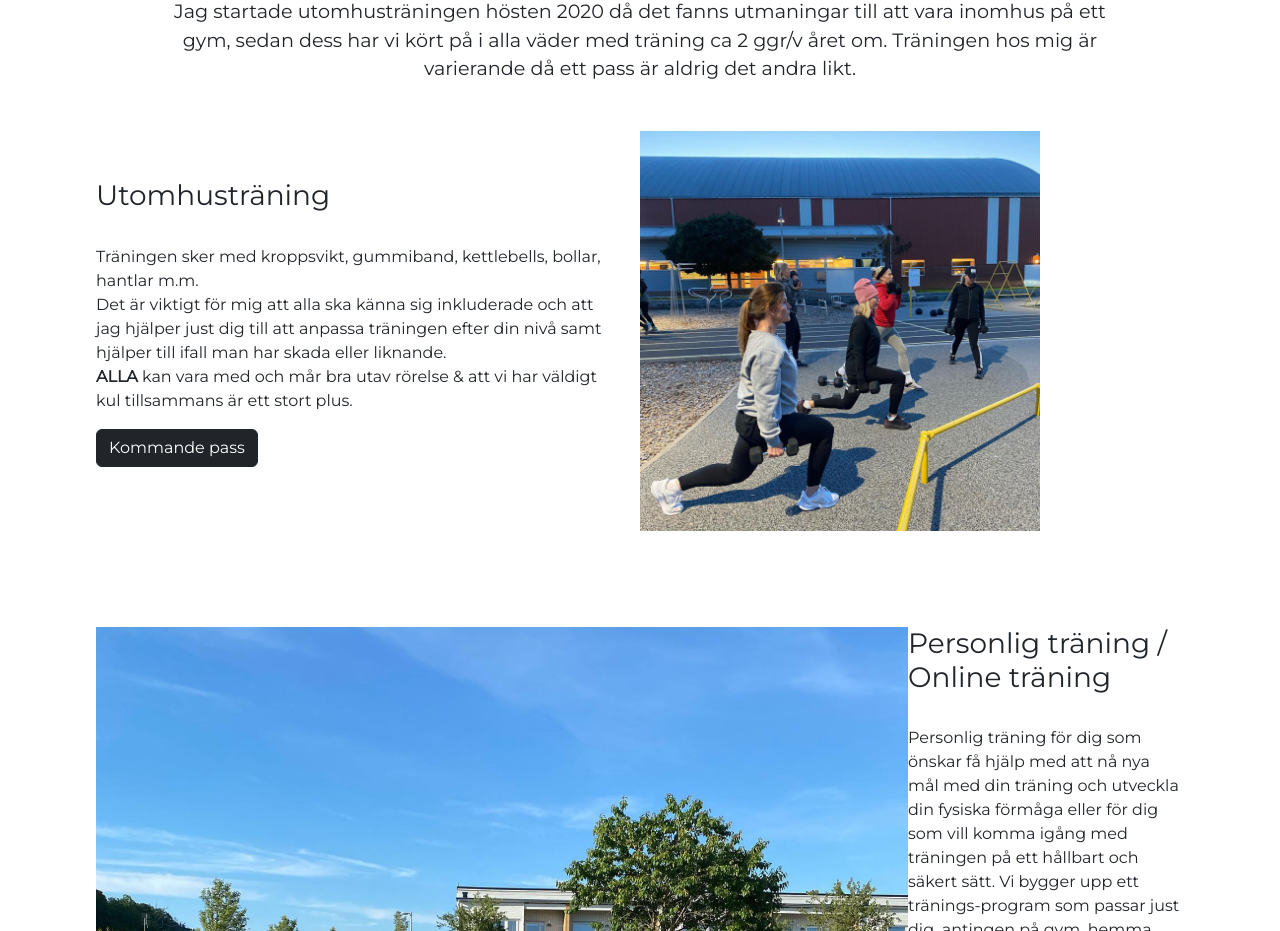
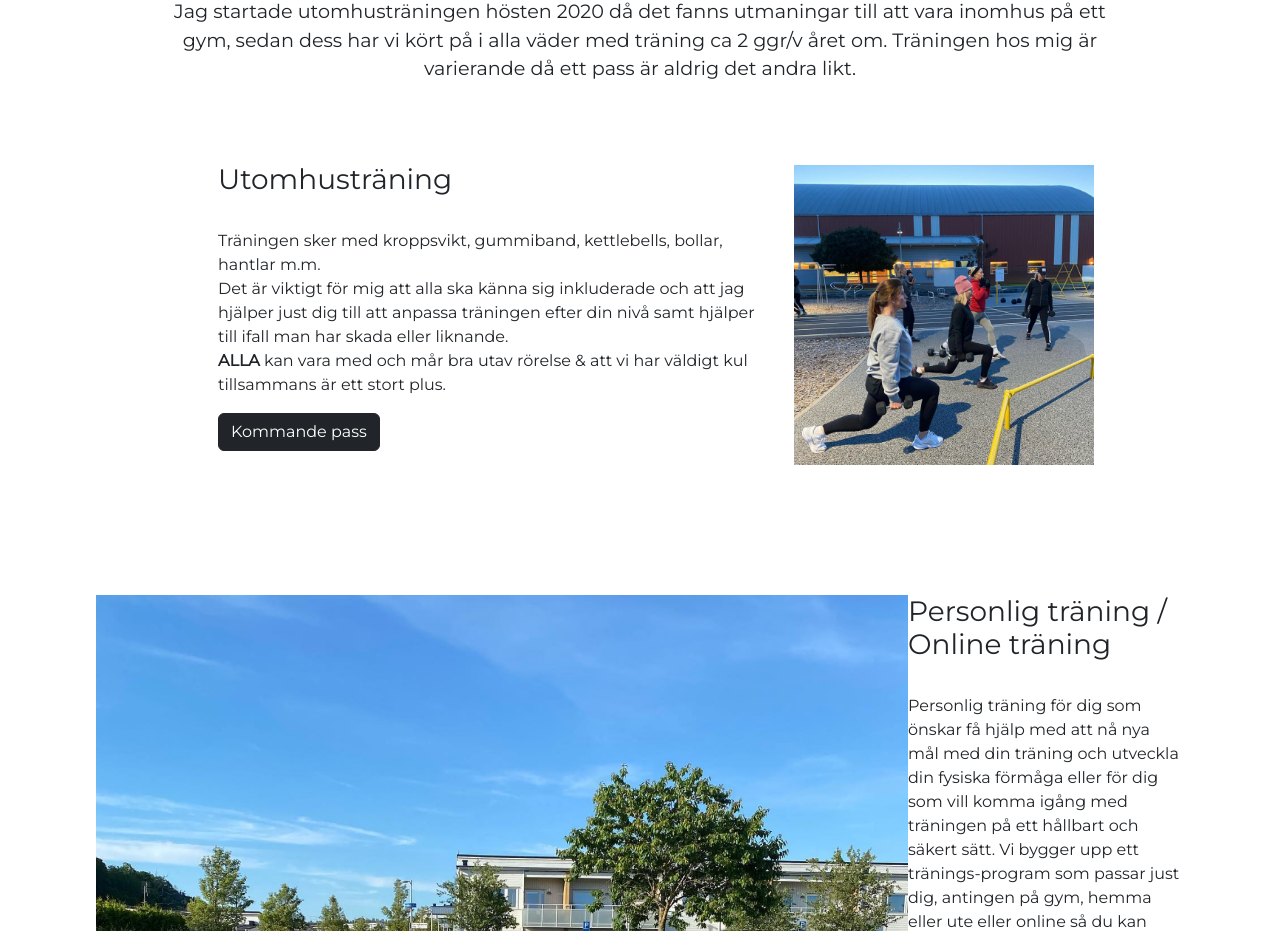
Before and after one commit to JannieBackman/examensarbete, a React (Create React App) app: page / in a window 1280 px wide. Shown: the part 818-1749 px from the top of the page. Built offline with nearby package versions, Linux system fonts and the light colour scheme; a web font is replaced by a local one.

Commit message:
desktop outdoor

```diff
--- a/src/components/Products.css
+++ b/src/components/Products.css
@@ -5,6 +5,7 @@
   flex-direction: column;
   justify-content: center;
   align-items: center;
+  width: 100%;
 }
 
 /* .products-container div {
@@ -22,7 +23,7 @@
 }
 
 .outdoor {
-  width: auto;
+  width: 100%;
   height: auto;
   display: flex;
   margin: 2rem;
@@ -35,13 +36,14 @@
   padding: 2rem;
 }
 .outdoorImg {
-  width: 50%;
+  width: auto;
   height: 100%;
   display: flex;
   align-items: flex-end;
+  justify-content: center;
 }
 .outdoorImg img {
-  width: 400px;
+  width: 300px;
   height: auto;
   object-fit: fill;
   display: flex;
```
